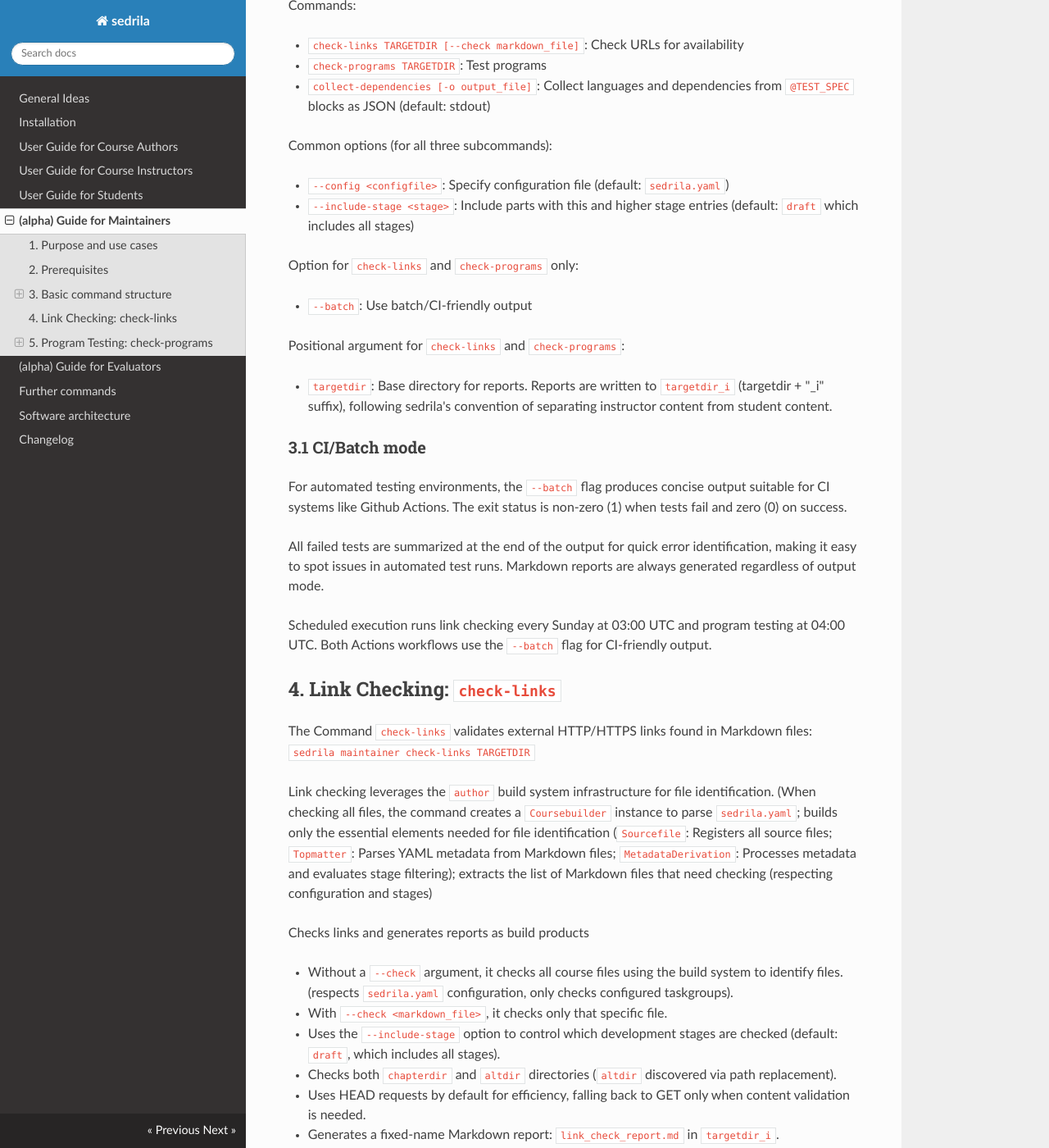
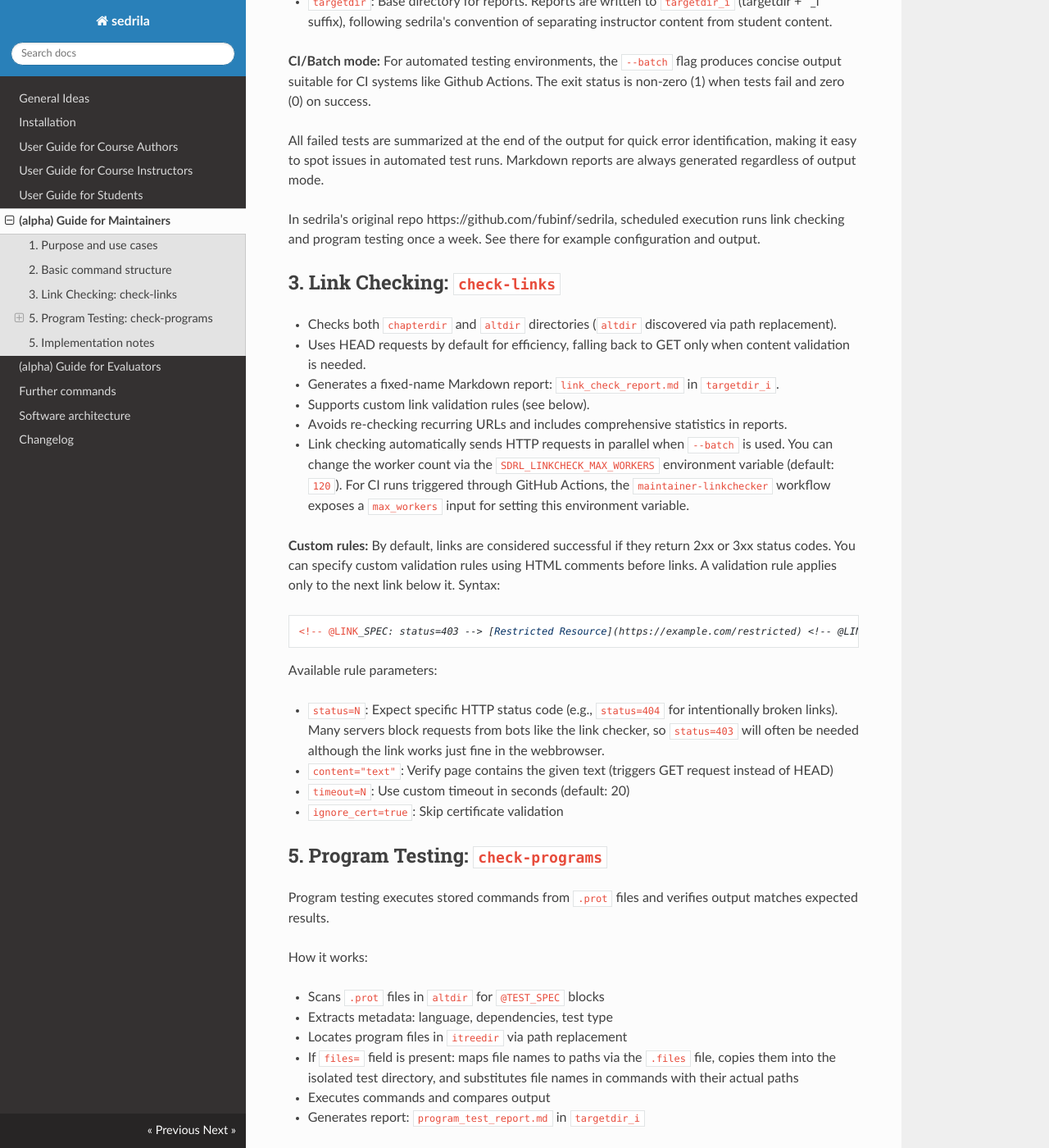
Before and after one commit to fubinf/sedrila, an MkDocs documentation site: the page built from docs/maintainers.md, in a window 1280 px wide and 1400 px high, scrolled down 983 px. Shown: the whole window at 82% size. Built offline with MkDocs 1.6.1, drawn with Linux system fonts in a browser that asks for light colours; nearby versions of some CDN libraries; some of the changed text lies outside the part shown.

Commit message:
maintainers.md: #31; remove 'alpha' marker
- reduce redundancy
- mention GitHub actions for example use
- wording improvements

````diff
--- a/docs/maintainers.md
+++ b/docs/maintainers.md
@@ -1,6 +1,4 @@
 # `sedrila` use for people defending a SeDriLa against the ravages of time
-
-**All functionality described herein is in alpha development stage and is subject to change!**
 
 ## 1. Purpose and use cases
 
@@ -11,29 +9,19 @@
 - Program testing: Run example programs and verify their output
 
 Unlike `sedrila author` (full course build generating HTML), maintainer tools perform
-quality checks only, operating directly on source files for speed.
+quality checks only, operating directly on source files rather than near-duplicating the
+build process.
 Use in local development, CI pipelines, or scheduled maintenance runs.
 
-## 2. Prerequisites
-
-For checking all files: Requires a valid `sedrila.yaml` configuration file in the current directory
-(or specify via `--config <configfile>`).
-The configuration file must define `chapterdir` and other course structure settings.
-For checking single files: Only that specific file needs to exist.
-
-Function-specific requirements:
-
-- Link checking: Active internet connection.
-- Program testing: Runtime environments for tested languages, details in section 5.1.
-  The course configuration must provide compatible `chapterdir`, `altdir`, and `itreedir`
-  settings so that task Markdowns, protocol files, and program sources can be matched.
+The commands assume a setup on which one _could_ run `sedrila author`
+(and in fact hardcode some aspects of the default setup) and an internet connection.
 
 
-## 3. Basic command structure
+## 2. Basic command structure
 
 ```bash
-sedrila maintainer check-links [options] targetdir
-sedrila maintainer check-programs [options] targetdir
+sedrila maintainer check-links [options] [--check singlefile] [--batch] targetdir
+sedrila maintainer check-programs [options] [--batch] targetdir
 sedrila maintainer collect-dependencies [options]
 ```
 
@@ -43,77 +31,48 @@
 - `check-programs TARGETDIR`: Test programs
 - `collect-dependencies [-o output_file]`: Collect languages and dependencies from `@TEST_SPEC` blocks as JSON (default: stdout)
 
-Common options (for all three subcommands):
+Arguments:
 
 - `--config <configfile>`: Specify configuration file (default: `sedrila.yaml`)
 - `--include-stage <stage>`: Include parts with this and higher stage entries (default: `draft` which includes all stages)
-
-Option for `check-links` and `check-programs` only:
-
-- `--batch`: Use batch/CI-friendly output
-
-Positional argument for `check-links` and `check-programs`:
-
 - `targetdir`: Base directory for reports. Reports are written to `targetdir_i` (targetdir + "_i" suffix),
   following sedrila's convention of separating instructor content from student content.
 
-### 3.1 CI/Batch mode
-
-For automated testing environments, the `--batch` flag produces concise output suitable
+**CI/Batch mode:** For automated testing environments, the `--batch` flag produces concise output suitable
 for CI systems like Github Actions. The exit status is non-zero (1) when tests fail and zero (0) on success.
 
 All failed tests are summarized at the end of the output for quick error identification,
 making it easy to spot issues in automated test runs.
 Markdown reports are always generated regardless of output mode.
 
-Scheduled execution runs link checking every Sunday at 03:00 UTC and program testing
-at 04:00 UTC.
-Both Actions workflows use the `--batch` flag for CI-friendly output.
+In sedrila's original repo https://github.com/fubinf/sedrila,
+scheduled execution runs link checking and program testing once a week.
+See there for example configuration and output.
 
 
-## 4. Link Checking: `check-links`
+## 3. Link Checking: `check-links`
 
-The Command `check-links` validates external HTTP/HTTPS links found in Markdown files:
-`sedrila maintainer check-links TARGETDIR`
-
-Link checking leverages the `author` build system infrastructure for file identification.
-(When checking all files, the command creates a `Coursebuilder` instance to parse `sedrila.yaml`;
-builds only the essential elements needed for file identification (`Sourcefile`: Registers all source files;
-`Topmatter`: Parses YAML metadata from Markdown files;
-`MetadataDerivation`: Processes metadata and evaluates stage filtering);
-extracts the list of Markdown files that need checking (respecting configuration and stages)
-
-Checks links and generates reports as build products
-
-- Without a `--check` argument, it checks all course files using the build system to identify files.
-(respects `sedrila.yaml` configuration, only checks configured taskgroups).
-- With `--check <markdown_file>`, it checks only that specific file.
-- Uses the `--include-stage` option to control which development stages are checked (default: `draft`, which includes all stages).
 - Checks both `chapterdir` and `altdir` directories (`altdir` discovered via path replacement).
 - Uses HEAD requests by default for efficiency, falling back to GET only when content validation is needed.
 - Generates a fixed-name Markdown report: `link_check_report.md` in `targetdir_i`.
-- Supports custom link validation rules via HTML comments in Markdown files.
-- Avoids checking duplicate URLs and includes comprehensive statistics in reports.
+- Supports custom link validation rules (see below).
+- Avoids re-checking recurring URLs and includes comprehensive statistics in reports.
 - Link checking automatically sends HTTP requests in parallel when `--batch` is used.
   You can change the worker count via the `SDRL_LINKCHECK_MAX_WORKERS` environment variable (default: `120`).
   For CI runs triggered through GitHub Actions, the `maintainer-linkchecker` workflow exposes a
   `max_workers` input for setting this environment variable.
 
-Examples:
-
-- `sedrila maintainer check-links /tmp/linkcheck` (check all course files, all stages)
-- `sedrila maintainer check-links --include-stage beta /tmp/linkcheck` (check only beta stage)
-- `sedrila maintainer check-links --check ch/Chapter1/Task1.md /tmp/linkcheck` (check one specific file by using its absolute or relative path)
-
-By default, links are considered successful if they return 2xx or 3xx status codes.
-You can specify custom validation rules using HTML comments before links:
+**Custom rules:** By default, links are considered successful if they return 2xx or 3xx status codes.
+You can specify custom validation rules using HTML comments before links.
+A validation rule applies only to the next link below it.
+Syntax:
 
 ```markdown
 <!-- @LINK_SPEC: status=403 -->
 [Restricted Resource](https://example.com/restricted)
 
 <!-- @LINK_SPEC: content="Welcome" -->
-[Must contain text](https://example.com/)
+[Must contain this text](https://example.com/)
 
 <!-- @LINK_SPEC: status=302, timeout=30, ignore_cert=true -->
 [Complex validation](https://redirect.example.com)
@@ -121,16 +80,15 @@
 
 Available rule parameters:
 
-- `status=N`: Expect specific HTTP status code (e.g., `status=404` for intentionally broken links)
+- `status=N`: Expect specific HTTP status code (e.g., `status=404` for intentionally broken links).
+  Many servers block requests from bots like the link checker, so `status=403` will often be needed
+  although the link works just fine in the webbrowser.
 - `content="text"`: Verify page contains the given text (triggers GET request instead of HEAD)
 - `timeout=N`: Use custom timeout in seconds (default: 20)
 - `ignore_cert=true`: Skip certificate validation
 
-The validation rule applies (only) to the next link found.
 
 ## 5. Program Testing: `check-programs`
-
-Subcommand `sedrila maintainer check-programs TARGETDIR` tests exemplary programs against protocol files.
 
 Program testing executes stored commands from `.prot` files and verifies output matches expected results.
 
@@ -144,12 +102,6 @@
 - Executes commands and compares output
 - Generates report: `program_test_report.md` in `targetdir_i`
 
-Examples:
-
-- `sedrila maintainer check-programs /tmp/progtest`
-- `sedrila maintainer check-programs --batch /tmp/progtest` (batch mode)
-
-When using `--batch`, test progress is suppressed and failures are summarized at the end for quick CI error identification.
 
 ### 5.1 @TEST_SPEC block format
 
@@ -175,11 +127,11 @@
 Examples: `deps=pip install numpy requests`, `deps=go get github.com/lib/pq`
 
 `files=<list>`: Comma-separated list of additional files used by the program (short names only, e.g., `helper.py`).
-Create a corresponding `.files` file in the **altdir** directory (same location as `.prot` file, e.g., `altdir/ch/Sprachen/Go/go-test.files`) with one file path per line.
+Create a corresponding `.files` file in the **altdir** directory
+(e.g., `altdir/ch/Sprachen/Go/go-test.files`) with one file path per line.
 
 The `.files` file supports three path formats per line:
 
-- Simple filename (e.g., `data.json`): resolved relative to the `.files` file's directory, for when `.files`, `.prot`, and the referenced file are all in the same directory
 - Relative path (e.g., `subdir/data.json`): resolved relative to the `.files` file's directory
 - Variable path (e.g., `../../../$itreedir/Sprachen/Go/go-test.go`): `$itreedir` is substituted with the actual path from `sedrila.yaml`
 
@@ -216,26 +168,18 @@
 
 Program testing requires language runtimes and package dependencies specified via `@TEST_SPEC` blocks.
 
-Base requirements:
-
-- Python: 3.11 or higher (required for sedrila itself)
-- itreedir: Must exist as a directory with program source files
-
-Language runtimes:
-
 The `lang=` field declares installation commands for the language/runtime environment.
-Typically specified only in the first/foundational task of a taskgroup, since all tasks in the same taskgroup share the same language runtime.
+Typically specified only in the first/foundational task of a taskgroup,
+since all tasks in the same taskgroup share the same language runtime.
 
 Examples:
 
-- `lang=apt-get install -y golang-go` → installs Go compiler
+- `lang=apt-get install -y golang-go` → installs Go compiler in the OS's default version
 - `lang=curl -fL https://golang.org/dl/go1.25.5.linux-amd64.tar.gz | tar -C /usr/local -xz` → installs Go 1.25.5
 - `lang=apt-get install -y python3-pip` → installs Python 3 pip
 
 The `lang=` field supports multi-line install commands (subsequent lines without `=` are appended).
 If multiple tasks have same `lang=` declarations, only unique commands are installed (deduplication).
-
-Package dependencies:
 
 The `deps=` field specifies per-task package dependencies that differ from other tasks in the same taskgroup. Examples:
 
@@ -243,10 +187,11 @@
 - `deps=go get github.com/lib/pq@v1.10.0` → install Go dependencies specific to this task
 
 Tasks without a `deps=` field will use only the taskgroup's language runtime without additional dependencies.
-
 The `deps=` field also supports multi-line commands (subsequent lines without `=` are appended).
 
-**Note**: If `.prot` file already contains dependency installation commands in the `@PROT_SPEC` blocks (e.g., `pip install`, `npm install`), these commands will be executed automatically during CI runs. In such cases, you don't need to redundantly declare them in `lang=` or `deps=` fields in `@TEST_SPEC`.
+**Note**: If `.prot` file already contains dependency installation commands in the `@PROT_SPEC` blocks
+(e.g., `pip install`, `npm install`), these commands will be executed automatically during CI runs.
+In such cases, you don't need to redundantly declare them in `lang=` or `deps=` fields in `@TEST_SPEC`.
 
 For local testing, you need to manually install declared dependencies.
 For CI, use `sedrila maintainer collect-dependencies` to get the full list as JSON (stdout or `-o file`).
@@ -255,17 +200,20 @@
 
 All tests execute serially in a single container with all language runtimes and dependencies installed upfront.
 Execution order respects task dependencies (`assumes` and `requires`) via topological sorting.
-Each test runs in a temporary isolated directory with only required files; the directory is automatically cleaned up after testing (success or failure).
+Each test runs in a temporary isolated directory with only required files;
+the directory is automatically cleaned up after testing (success or failure).
 
 
 ### 5.3 Automated vs. Manual vs. Skip
 
 Test execution mode is determined by `@PROT_SPEC` block content:
 
-**Automated**: When `@PROT_SPEC` includes `output_re` or `exitcode`, commands execute and output is validated against the specified rules.
+**Automated**: When `@PROT_SPEC` includes `output_re` or `exitcode`,
+commands execute and output is validated against the specified rules.
 Use for deterministic programs with stable or pattern-matchable output.
 
-**Manual**: When `@PROT_SPEC` is present but contains only `manual=<reason>` (no `output_re`, no `exitcode`, no `skip=1`), the block is marked as requiring human verification.
+**Manual**: When `@PROT_SPEC` is present but contains only `manual=<reason>`
+(no `output_re`, no `exitcode`, no `skip=1`), the block is marked as requiring human verification.
 Use for non-deterministic output, interactive programs, timing-dependent behavior, or environment-specific results.
 The `manual=` field is required and documents why automated testing is not possible for that protocol block.
 
@@ -274,3 +222,13 @@
 - `@PROT_SPEC` explicitly declares `skip=1`.
 
 Skipped blocks are not counted as failures and do not appear in the manual review list.
+
+
+## 5. Implementation notes
+
+`check-links`: Link checking leverages the `author` build system infrastructure for file identification.
+(When checking all files, the command creates a `Coursebuilder` instance to parse `sedrila.yaml`;
+builds only the essential elements needed for file identification (`Sourcefile`: Registers all source files;
+`Topmatter`: Parses YAML metadata from Markdown files;
+`MetadataDerivation`: Processes metadata and evaluates stage filtering);
+extracts the list of Markdown files that need checking (respecting configuration and stages)
````
Also changed, not shown: other parts of docs/maintainers.md (+1 -1 lines).
